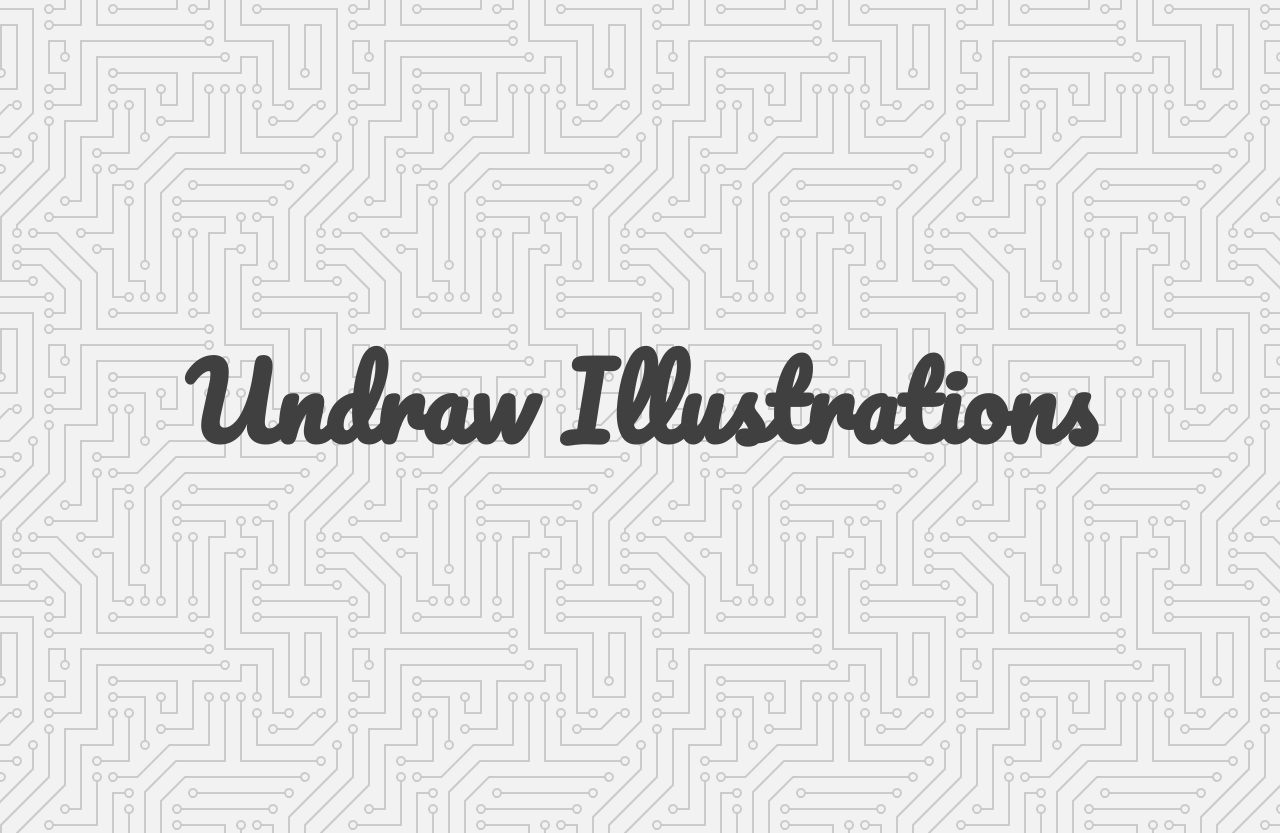
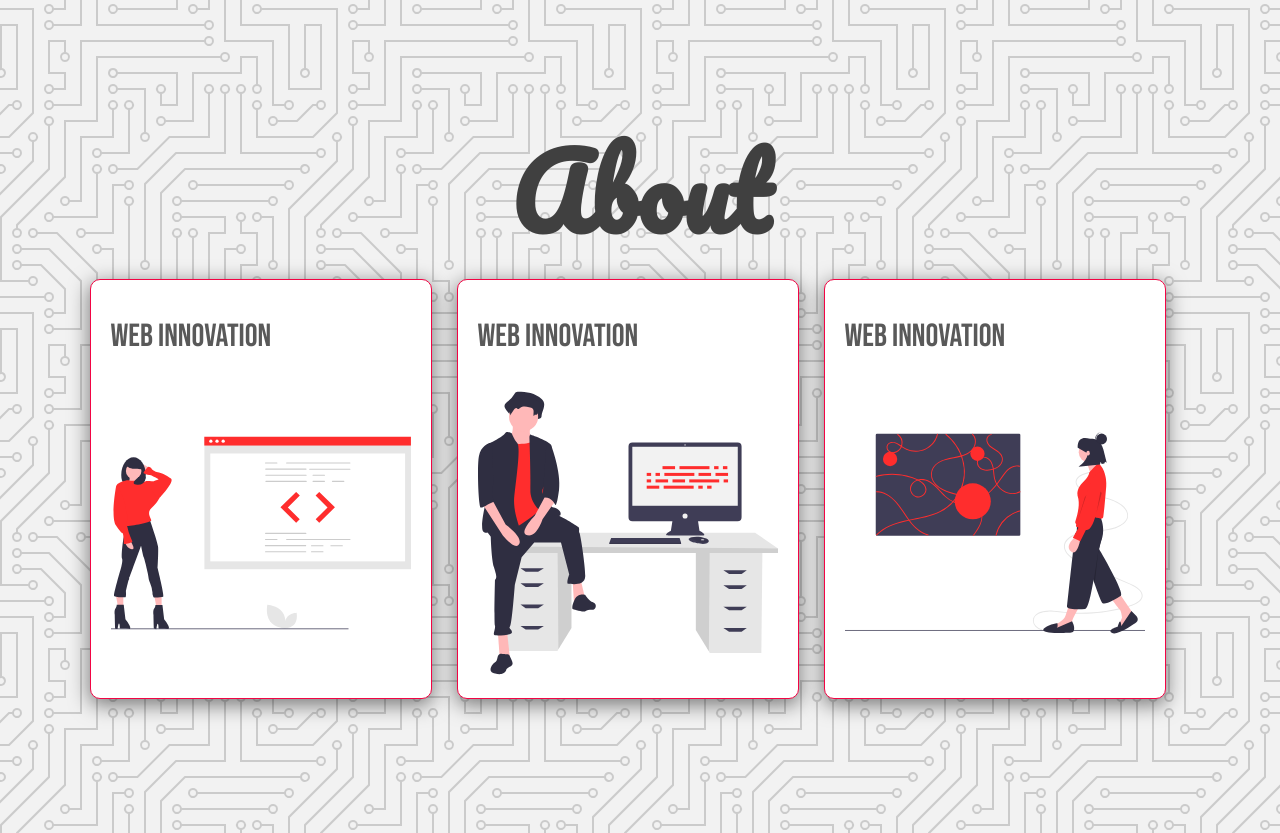
Before and after one commit to Damianpad/light-dark-mode, a plain HTML site: page index.html in a window 1280 px wide. Shown: the part 840-1673 px from the top of the page. Drawn offline with nearby package versions, Linux system fonts and the light colour scheme.

Commit message:
Added images to about

```diff
--- a/index.html
+++ b/index.html
@@ -25,11 +25,25 @@
     </section>
     <!-- About Section -->
     <section id="about">
-        <h1>Undraw Illustrations</h1>
+        <h1>About</h1>
+        <div class="about-container">
+            <div class="image-container">
+                <h2>Web Innovation</h2>
+                <img src="img/undraw_proud_coder_light.svg" alt="Proud Coder" id="image1">
+            </div>
+            <div class="image-container">
+                <h2>Web Innovation</h2>
+                <img src="img/undraw_feeling_proud_light.svg" alt="Feeling Proud" id="image2">
+            </div>
+            <div class="image-container">
+                <h2>Web Innovation</h2>
+                <img src="img/undraw_conceptual_idea_light.svg" alt="Conceptual Idea" id="image3">
+            </div>
+        </div>
     </section>
     <!-- Projects Section -->
     <section id="projects">
-        <h1>Buttons</h1>
+        <h1>Projects</h1>
     </section>
     <!-- Contact Section -->
     <section id="contact">
```
